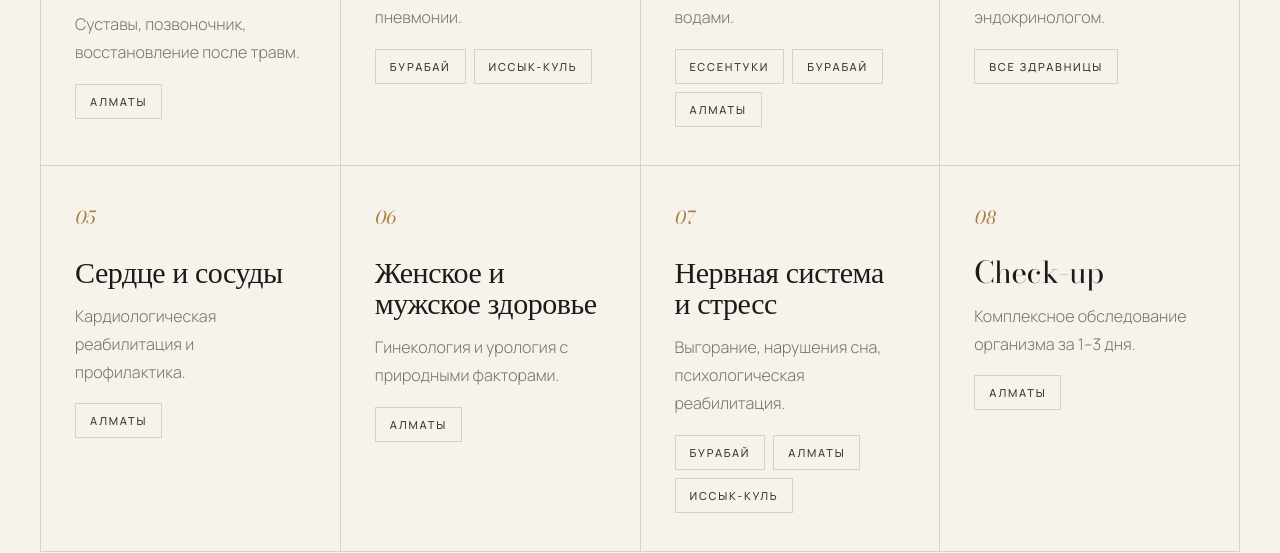
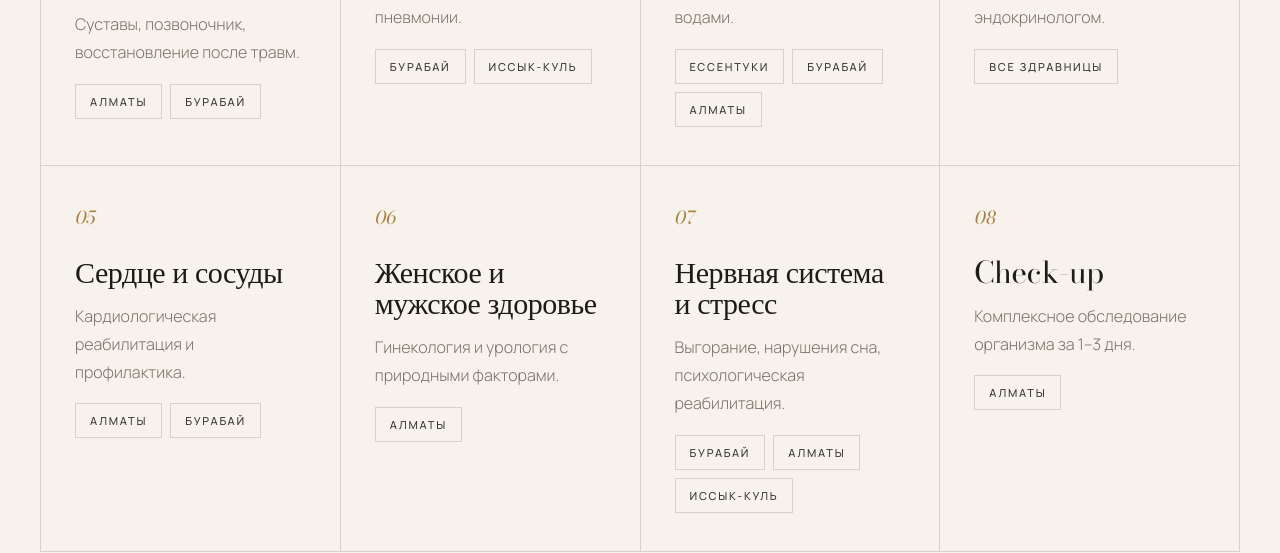
Before and after one commit to dauletulyaidyn/okzhetpes-site, a plain HTML site: page index.html in a window 1280 px wide. Shown: the part 3653-4206 px from the top of the page. Drawn offline with nearby package versions, Linux system fonts and the light colour scheme.

Commit message:
Главная: опорно-двигательный аппарат и сердце/сосуды — также в Бурабае
Co-Authored-By: Claude Opus 5.5 <noreply@anthropic.com>

```diff
--- a/index.html
+++ b/index.html
@@ -99,11 +99,11 @@
       <h2>С чем мы помогаем</h2>
     </div>
     <div class="grid-4">
-      <div class="card rv"><h3>Опорно-двигательный аппарат</h3><p class="muted">Суставы, позвоночник, восстановление после травм.</p><div class="chips"><span class="chip">Алматы</span></div></div>
+      <div class="card rv"><h3>Опорно-двигательный аппарат</h3><p class="muted">Суставы, позвоночник, восстановление после травм.</p><div class="chips"><span class="chip">Алматы</span><span class="chip">Бурабай</span></div></div>
       <div class="card rv"><h3>Органы дыхания</h3><p class="muted">Хронический бронхит, восстановление после ОРВИ и пневмонии.</p><div class="chips"><span class="chip">Бурабай</span><span class="chip">Иссык-Куль</span></div></div>
       <div class="card rv"><h3>Пищеварение</h3><p class="muted">ЖКТ, печень, питьевое лечение минеральными водами.</p><div class="chips"><span class="chip">Ессентуки</span><span class="chip">Бурабай</span><span class="chip">Алматы</span></div></div>
       <div class="card rv"><h3>Обмен веществ</h3><p class="muted">Диабет, лишний вес, подагра — с диетологом и эндокринологом.</p><div class="chips"><span class="chip">Все здравницы</span></div></div>
-      <div class="card rv"><h3>Сердце и сосуды</h3><p class="muted">Кардиологическая реабилитация и профилактика.</p><div class="chips"><span class="chip">Алматы</span></div></div>
+      <div class="card rv"><h3>Сердце и сосуды</h3><p class="muted">Кардиологическая реабилитация и профилактика.</p><div class="chips"><span class="chip">Алматы</span><span class="chip">Бурабай</span></div></div>
       <div class="card rv"><h3>Женское и мужское здоровье</h3><p class="muted">Гинекология и урология с природными факторами.</p><div class="chips"><span class="chip">Алматы</span></div></div>
       <div class="card rv"><h3>Нервная система и стресс</h3><p class="muted">Выгорание, нарушения сна, психологическая реабилитация.</p><div class="chips"><span class="chip">Бурабай</span><span class="chip">Алматы</span><span class="chip">Иссык-Куль</span></div></div>
       <div class="card rv"><h3>Check-up</h3><p class="muted">Комплексное обследование организма за 1–3 дня.</p><div class="chips"><span class="chip">Алматы</span></div></div>
```
